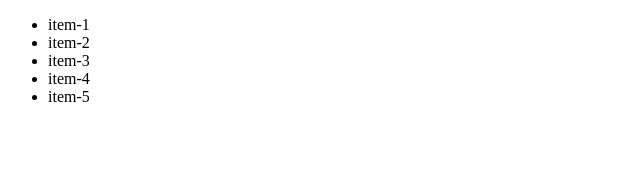
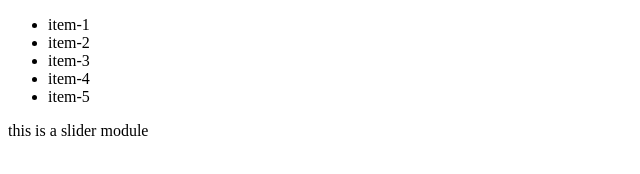
Before and after one commit to vikitripathi/gitPractise, a plain HTML site: page index.html in a window 1280 px wide. Shown: the whole page, without its empty margins (0-640 px from the left). Drawn offline with Linux system fonts and the light colour scheme.

Commit message:
feat a slider modeul

```diff
--- a/index.html
+++ b/index.html
@@ -14,6 +14,9 @@
 			<li>item-5</li>
 		</ul>
 	</module-one>
+	<module-three>
+		<div>this is a slider module</div>
+	</module-three>
 
 </body>
 </html>
```
